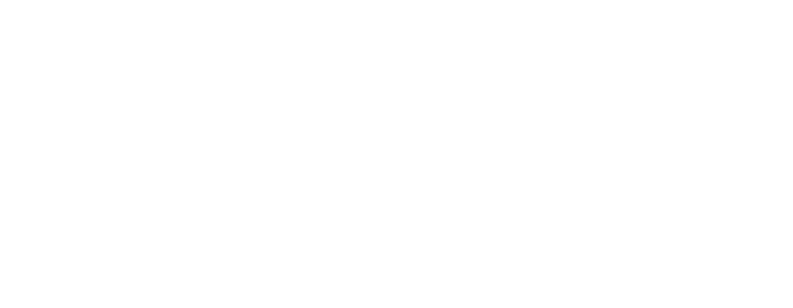
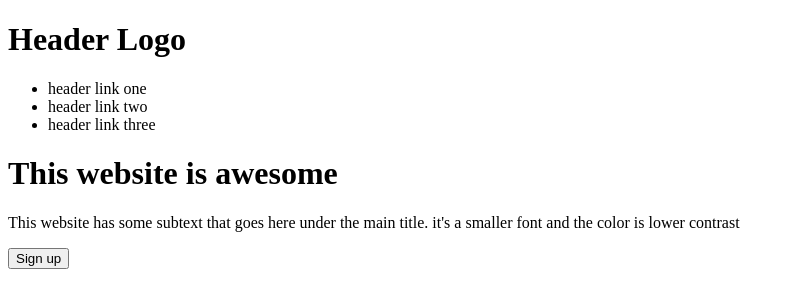
Before and after one commit to Elijah1058/landing-page, a plain HTML site: page index.html in a window 1280 px wide. Shown: the whole page, without its empty margins (0-793 px from the left). Drawn offline with Linux system fonts and the light colour scheme.

Commit message:
Add html content to section one of page

```diff
--- a/index.html
+++ b/index.html
@@ -8,7 +8,18 @@
 
     <body>
         <div class="container-1"></div>
-
+            <div class="header"></div>
+                <h1>Header Logo</h1>
+                <ul>
+                    <li>header link one</li>
+                    <li>header link two</li>
+                    <li>header link three</li>
+                </ul>
+            <div class="container-1-content"></div>
+                <h1>This website is awesome</h1>
+                <p>This website has some subtext that goes here under the main title. it's a smaller font and the color is lower contrast</p>
+                <button>Sign up</button>
+                <img href="" alt="">
         <div class="container-2"></div>
 
         <div class="container-3"></div>
```
